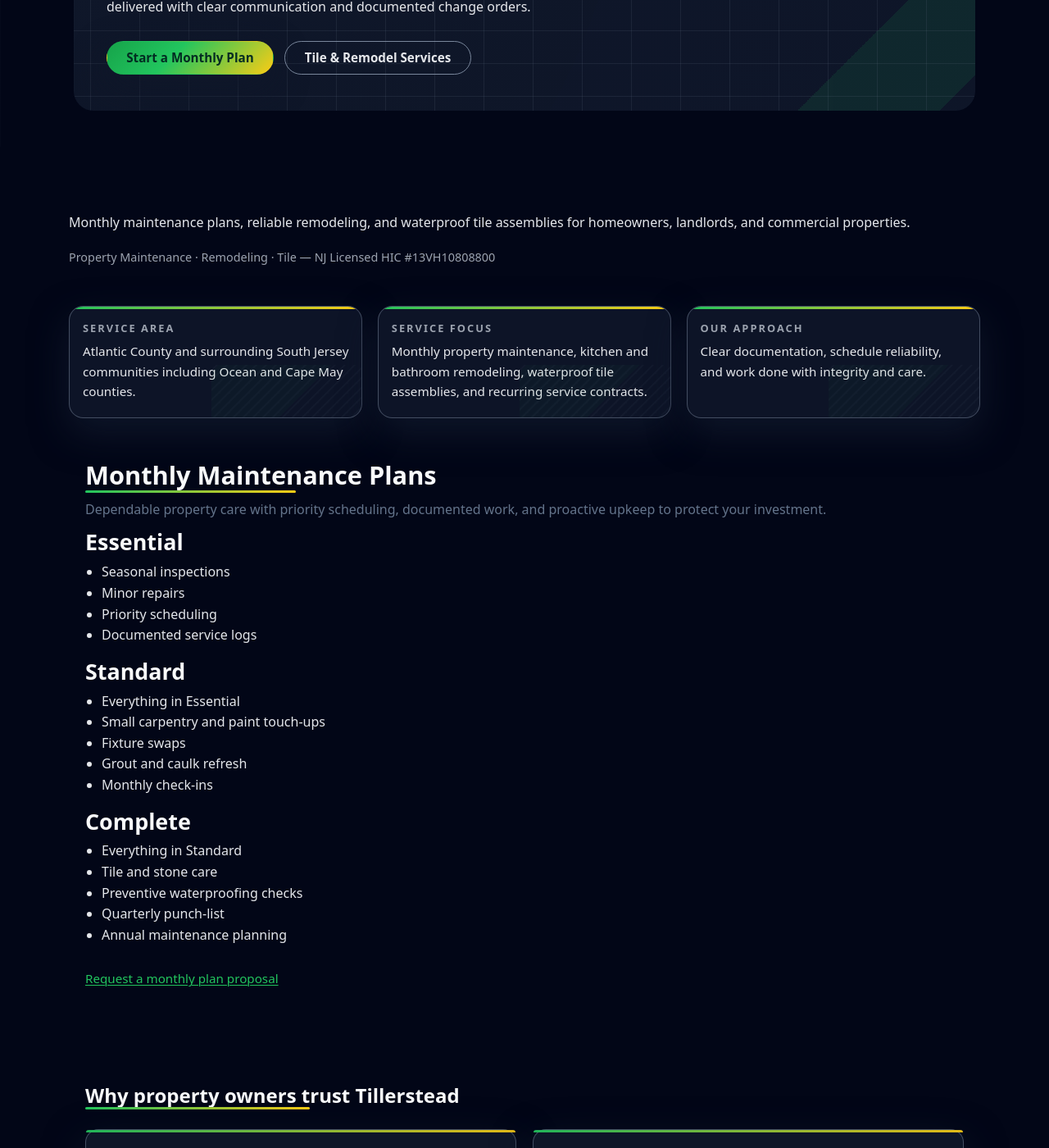
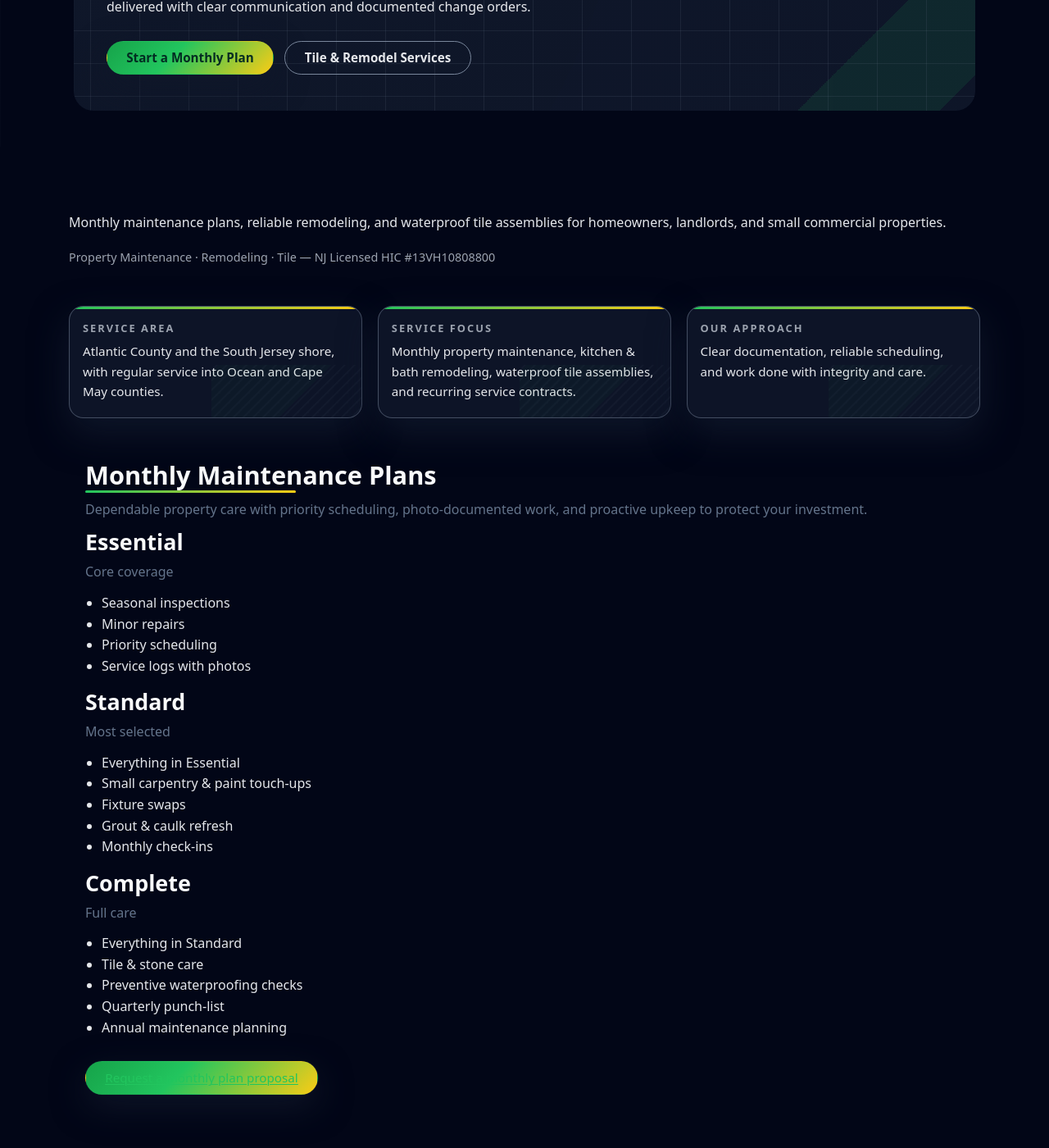
Before and after one commit to XTX33/Tillerstead-site, a Jekyll site: the page built from index.html, in a window 1280 px wide and 1400 px high, scrolled down 309 px. Shown: the whole window at 82% size. Built offline with Jekyll 4.4.1, drawn with Linux system fonts in a browser that asks for light colours.

Commit message:
Update index.html

```diff
--- a/index.html
+++ b/index.html
@@ -78,66 +78,74 @@
 hero_secondary_url: "/services/"
 hero_secondary_label: "Tile & Remodel Services"
 ---
-
 <div class="hero-cred" aria-label="Service commitments">
   <p class="hero-note">
-    Monthly maintenance plans, reliable remodeling, and waterproof tile assemblies for homeowners, landlords, and commercial properties.
+    Monthly maintenance plans, reliable remodeling, and waterproof tile assemblies for homeowners, landlords, and small commercial properties.
   </p>
   <p class="hero-note text-meta">
-    Property Maintenance · Remodeling · Tile — NJ Licensed HIC #{{ site.company.hic }}
+    Property Maintenance · Remodeling · Tile — <span class="nowrap">NJ Licensed HIC #{{ site.company.hic }}</span>
   </p>
 </div>
 
 <ul class="hero-kpis" aria-label="South Jersey property maintenance quick facts">
   <li class="hero-kpi">
     <span class="hero-kpi-label">Service Area</span>
-    Atlantic County and surrounding South Jersey communities including Ocean and Cape May counties.
+    Atlantic County and the South Jersey shore, with regular service into Ocean and Cape May counties.
   </li>
   <li class="hero-kpi">
     <span class="hero-kpi-label">Service Focus</span>
-    Monthly property maintenance, kitchen and bathroom remodeling, waterproof tile assemblies, and recurring service contracts.
+    Monthly property maintenance, kitchen &amp; bath remodeling, waterproof tile assemblies, and recurring service contracts.
   </li>
   <li class="hero-kpi">
     <span class="hero-kpi-label">Our Approach</span>
-    Clear documentation, schedule reliability, and work done with integrity and care.
+    Clear documentation, reliable scheduling, and work done with integrity and care.
   </li>
 </ul>
-
 <!-- Monthly Maintenance Plans -->
 <section class="section section--plans" aria-labelledby="plans-heading">
   <div class="container">
-    <h2 id="plans-heading">Monthly Maintenance Plans</h2>
-    <p class="section-intro">
-      Dependable property care with priority scheduling, documented work, and proactive upkeep to protect your investment.
-    </p>
-
-    <div class="plans-grid">
-      <article class="plan-card">
-        <h3>Essential</h3>
-        <ul>
+    <header class="plans-header">
+      <h2 id="plans-heading">Monthly Maintenance Plans</h2>
+      <p class="section-intro">
+        Dependable property care with priority scheduling, photo-documented work, and proactive upkeep to protect your investment.
+      </p>
+    </header>
+    <div class="plans-grid" role="list">
+      <article class="plan-card" role="listitem">
+        <div class="plan-head">
+          <h3 class="plan-title">Essential</h3>
+          <p class="plan-tag">Core coverage</p>
+        </div>
+        <ul class="plan-list">
           <li>Seasonal inspections</li>
           <li>Minor repairs</li>
           <li>Priority scheduling</li>
-          <li>Documented service logs</li>
+          <li>Service logs with photos</li>
         </ul>
       </article>
 
-      <article class="plan-card plan-card--featured">
-        <h3>Standard</h3>
-        <ul>
+      <article class="plan-card plan-card--featured" role="listitem" aria-labelledby="plan-standard">
+        <div class="plan-head">
+          <h3 id="plan-standard" class="plan-title">Standard</h3>
+          <p class="plan-tag plan-tag--featured">Most selected</p>
+        </div>
+        <ul class="plan-list">
           <li>Everything in Essential</li>
-          <li>Small carpentry and paint touch-ups</li>
+          <li>Small carpentry & paint touch-ups</li>
           <li>Fixture swaps</li>
-          <li>Grout and caulk refresh</li>
+          <li>Grout & caulk refresh</li>
           <li>Monthly check-ins</li>
         </ul>
       </article>
 
-      <article class="plan-card">
-        <h3>Complete</h3>
-        <ul>
+      <article class="plan-card" role="listitem">
+        <div class="plan-head">
+          <h3 class="plan-title">Complete</h3>
+          <p class="plan-tag">Full care</p>
+        </div>
+        <ul class="plan-list">
           <li>Everything in Standard</li>
-          <li>Tile and stone care</li>
+          <li>Tile & stone care</li>
           <li>Preventive waterproofing checks</li>
           <li>Quarterly punch-list</li>
           <li>Annual maintenance planning</li>
@@ -146,10 +154,11 @@
     </div>
 
     <p class="section-cta">
-      <a href="{{ '/contact/' | relative_url }}">Request a monthly plan proposal</a>
+      <a class="btn btn-primary" href="{{ '/contact/' | relative_url }}">Request a monthly plan proposal</a>
     </p>
   </div>
 </section>
+
 
 <!-- Why homeowners and landlords choose Tillerstead -->
 <section class="section section--why" aria-labelledby="why-heading">
```
